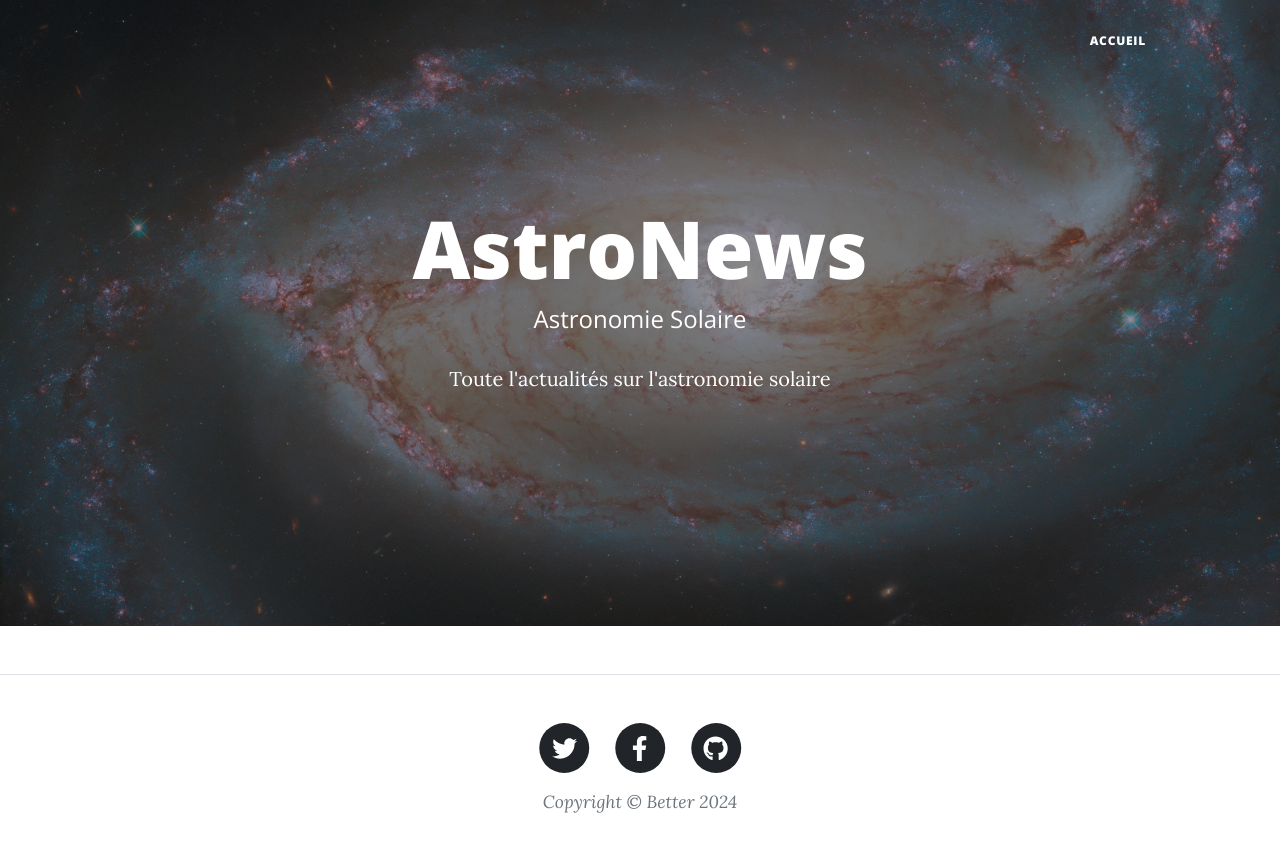
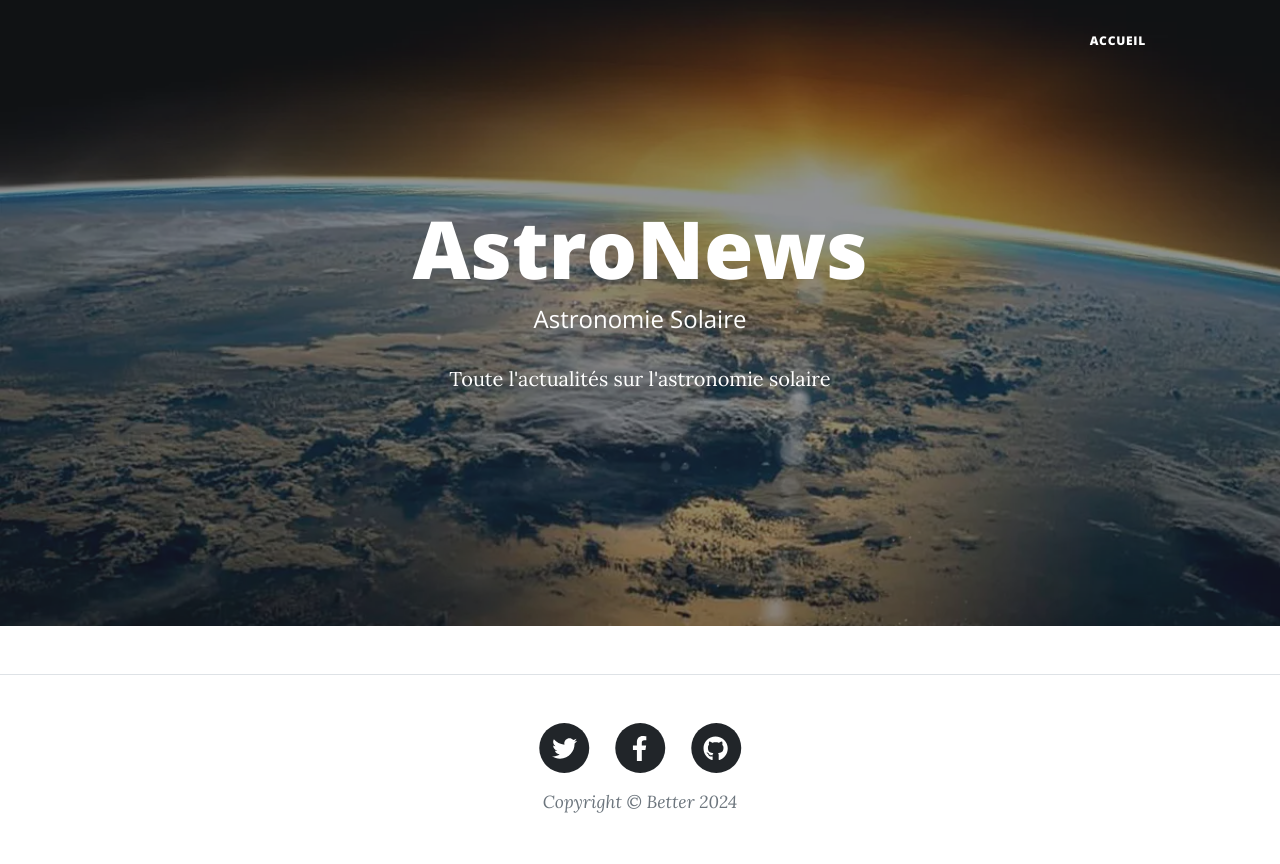
Before and after one commit to BailGui/NewsProjectHome, a PHP site: page /view/solaire.php in a window 1280 px wide. Run offline with PHP 8.4, Linux system fonts and the light colour scheme; the template is opened without the code that fills it, so the values that code supplies are empty; some libraries are stand-ins or nearby versions.

Commit message:
pictures

```diff
--- a/view/solaire.php
+++ b/view/solaire.php
@@ -21,7 +21,7 @@
 require_once "menu.view.php";
     ?>
         <!-- Page Header-->
-        <header class="masthead" style="background-image: url('assets/img/exga.webp')">
+        <header class="masthead" style="background-image: url('assets/img/soleil.webp')">
             <div class="container position-relative px-4 px-lg-5">
                 <div class="row gx-4 gx-lg-5 justify-content-center">
                     <div class="col-md-10 col-lg-8 col-xl-7">
--- a/view/stellaire.php
+++ b/view/stellaire.php
@@ -21,7 +21,7 @@
 require_once "menu.view.php";
     ?>
         <!-- Page Header-->
-        <header class="masthead" style="background-image: url('assets/img/exga.webp')">
+        <header class="masthead" style="background-image: url('assets/img/stellaire2.jpg')">
             <div class="container position-relative px-4 px-lg-5">
                 <div class="row gx-4 gx-lg-5 justify-content-center">
                     <div class="col-md-10 col-lg-8 col-xl-7">
```
Also changed, not shown: public/assets/img/soleil.webp (added), public/assets/img/stellaire.jpg (added), public/assets/img/stellaire2.jpg (added).
